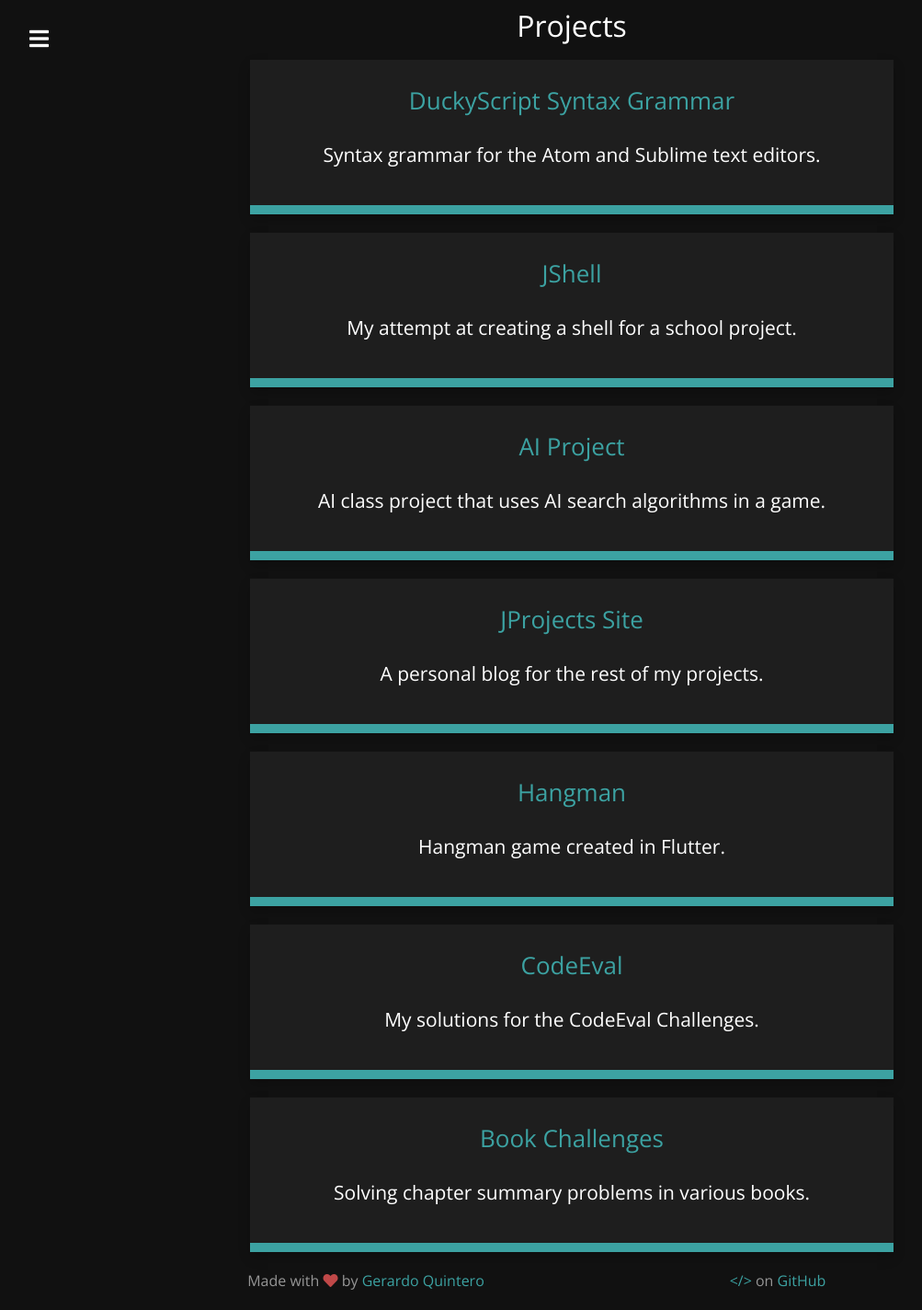
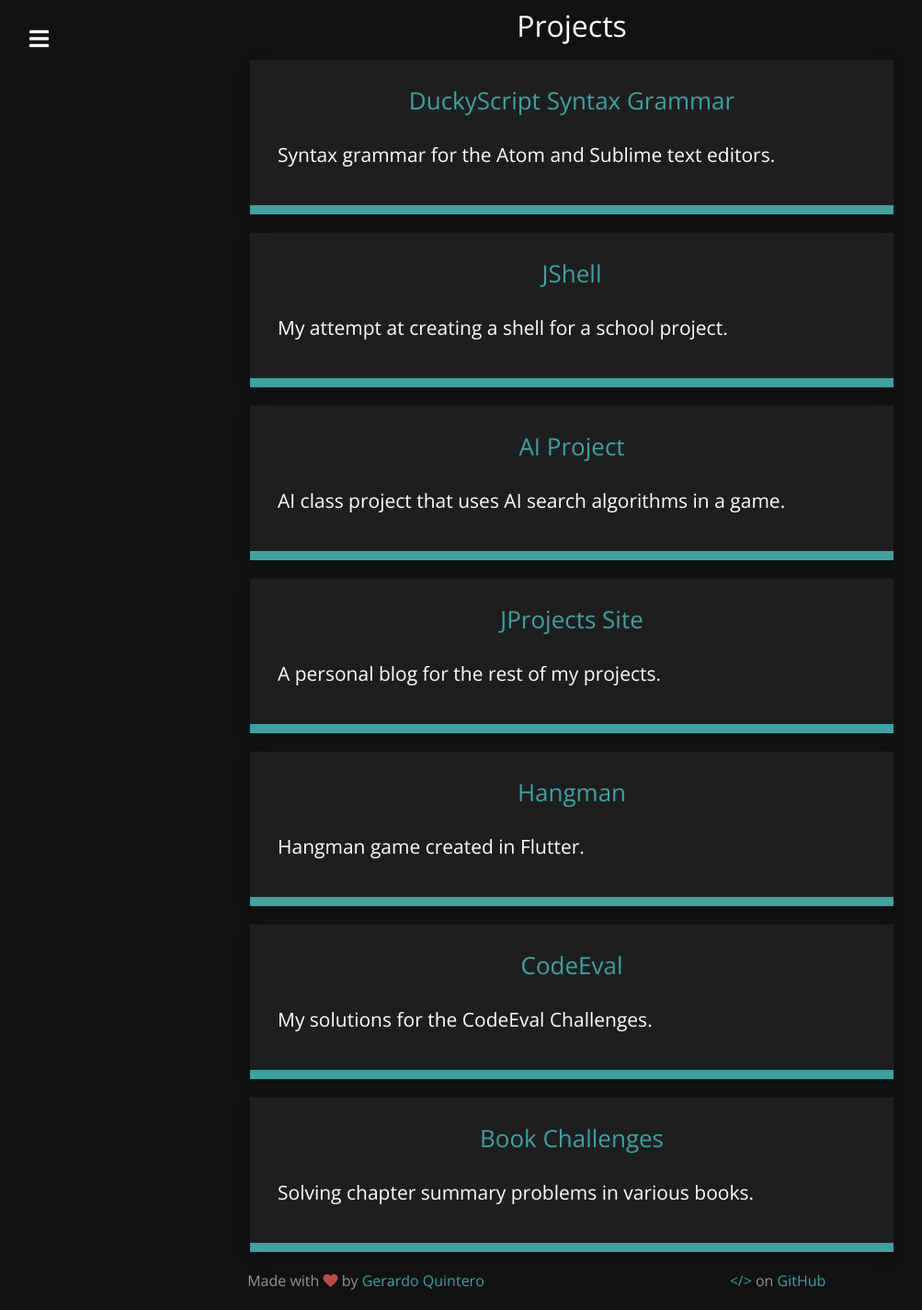
Before and after one commit to jerryq27/jerryq27.github.io, a Jekyll site: the page built from _pages/projects.html, in a window 1280 px wide. Shown: the whole page at 92% size, without its empty margins (18-1021 px from the left). Built offline with Jekyll 4.4.1, drawn with Linux system fonts in a browser that asks for light colours; nearby versions of some CDN libraries.

Commit message:
Cleaned up the look of the projects page.

```diff
--- a/_pages/projects.html
+++ b/_pages/projects.html
@@ -17,6 +17,13 @@ make-smaller-titles: true
                 {% endif %}
 
                 <p class="lead">{{ project.description }}</p>
+                {% if project.urls %}
+                <ul>
+                    {% for url in project.urls %}
+                        <li><a href="{{ url.link }}">{{ url.title }}</a></li>
+                    {% endfor %}
+                </ul>
+                {% endif %}
 
             </div>
         </div>
--- a/css/style.scss
+++ b/css/style.scss
@@ -326,7 +326,7 @@ ul {
 	}
 
 	.projects {
-		text-align: center;
+		// text-align: center;
 		font-size: 20px;
 
 		h2 {
```
